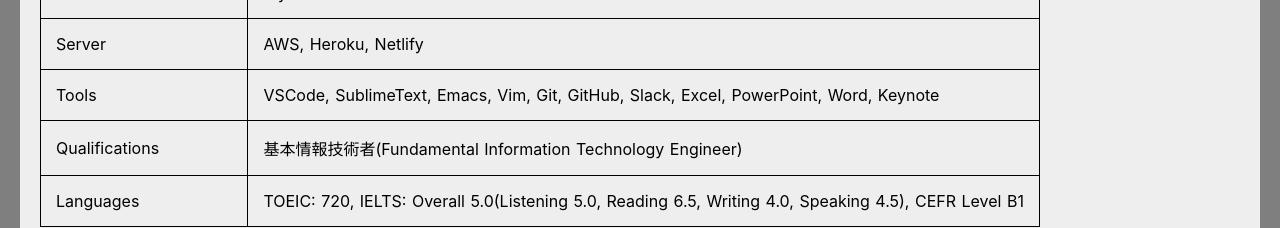
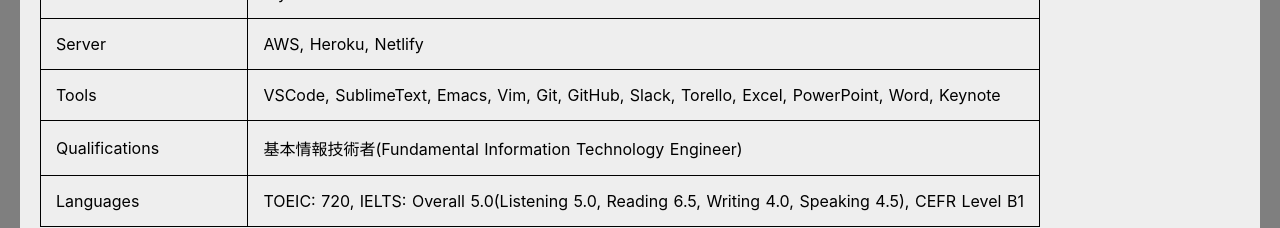
Before and after one commit to umigit/portfolio-nuxt, a Nuxt app: page /skills in a window 1280 px wide. Shown: the part 345-573 px from the top of the page. Built offline with nearby package versions, Linux system fonts and the light colour scheme.

Commit message:
add Torello

```diff
--- a/pages/skills.vue
+++ b/pages/skills.vue
@@ -25,7 +25,7 @@
         </tr>
         <tr>
           <td>Tools</td>
-          <td>VSCode, SublimeText, Emacs, Vim, Git, GitHub, Slack, Excel, PowerPoint, Word, Keynote</td>
+          <td>VSCode, SublimeText, Emacs, Vim, Git, GitHub, Slack, Torello, Excel, PowerPoint, Word, Keynote</td>
         </tr>
         <tr>
           <td>Qualifications</td>
```
